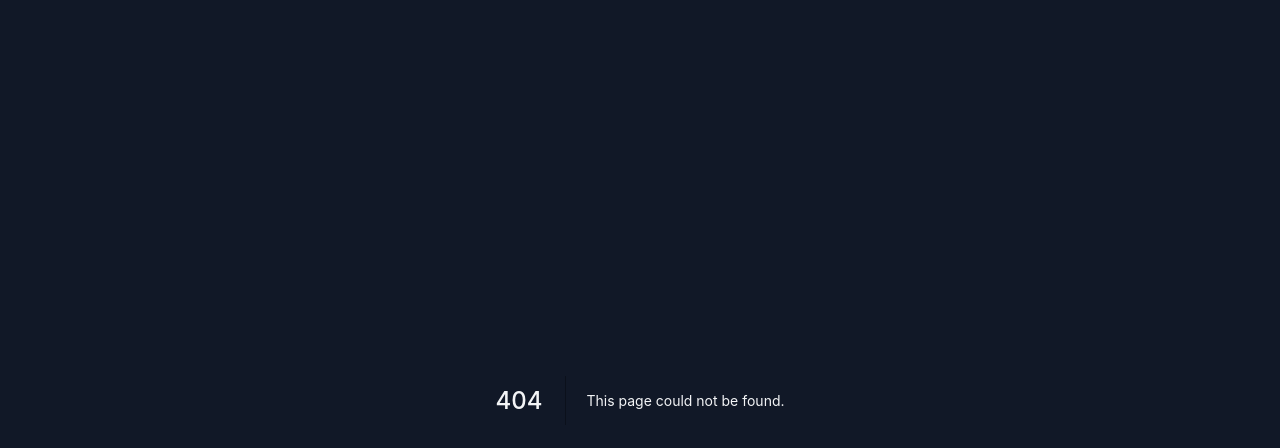
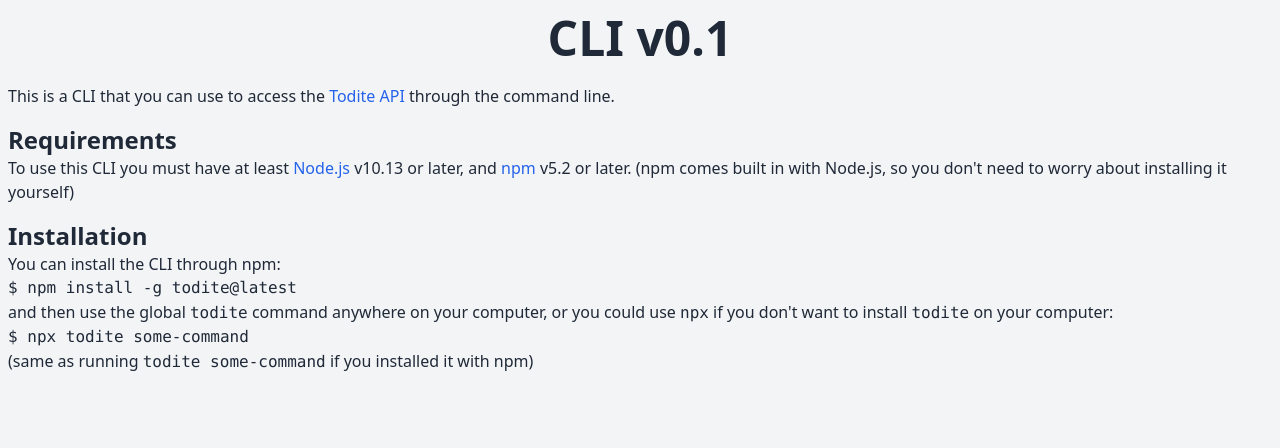
Before and after one commit to jsmon/todite, a Next.js app: page /docs/cli/v0.1 in a window 1280 px wide. Before the commit this address had no page. Shown: the top 448 px of the page. Built offline with nearby package versions, Linux system fonts and the light colour scheme.

Commit message:
Added CLI docs with description, requirements and installation

```diff
--- a/components/Header.tsx
+++ b/components/Header.tsx
@@ -2,7 +2,7 @@
 
 interface HeaderProps {
     page: 'about' | 'todos' | 'sign-in' | 'sign-up' | 'settings' | 'api-key' | 'api-docs' | 'contributors';
-    apiPage?: 'rest' | 'npm';
+    apiPage?: 'rest' | 'npm' | 'cli';
     apiVersion?: 'v1' | 'v0.1';
 }
 
@@ -16,7 +16,13 @@
     } else if (page === 'sign-in' || page === 'sign-up') {
         title = `Sign ${page === 'sign-in' ? 'In to' : 'Up for'} Todite`;
     } else if (page === 'api-docs') {
-        title = `${apiPage === 'rest' ? 'REST API' : 'npm package'} ${apiVersion}`;
+        if (apiPage === 'rest') {
+            title = `REST API ${apiVersion}`;
+        } else if (apiPage === 'npm') {
+            title = `npm package ${apiVersion}`;
+        } else {
+            title = `CLI ${apiVersion}`;
+        }
     } else if (page === 'api-key') {
         title = 'Your API Key';
     } else if (page === 'contributors') {
--- a/components/MetaData.tsx
+++ b/components/MetaData.tsx
@@ -4,7 +4,7 @@
 
 interface MetaDataProps {
     page: 'about' | 'sign-in' | 'sign-up' | 'todos' | 'settings' | 'api-key' | 'api-docs' | 'contributors';
-    apiPage?: 'rest' | 'npm';
+    apiPage?: 'rest' | 'npm' | 'cli';
     apiVersion?: 'v1' | 'v0.1';
 }
 
@@ -15,7 +15,13 @@
     } else if (page === 'sign-in' || page === 'sign-up') {
         title = `Todite | Sign ${page === 'sign-in' ? 'In' : 'Up'}`;
     } else if (page === 'api-docs') {
-        title = `Todite Dev | ${apiPage === 'rest' ? 'REST API' : 'npm package'} ${apiVersion}`;
+        if (apiPage === 'rest') {
+            title = `Todite Dev | REST API ${apiVersion}`;
+        } else if (apiPage === 'npm') {
+            title = `Todite Dev | npm package ${apiVersion}`;
+        } else {
+            title = `Todite Dev | CLI ${apiVersion}`;
+        }
     } else if (page === 'api-key') {
         title = 'Todite Dev | Your API Key';
     } else if (page === 'contributors') {
--- /dev/null
+++ b/pages/docs/cli/v0.1.tsx
@@ -0,0 +1,57 @@
+import React, { useState, useEffect } from 'react';
+
+import Link from 'next/link';
+
+import getSettings from '../../../utils/get-settings';
+
+import { Theme } from '../../../types/settings';
+
+import Header from '../../../components/Header';
+import MetaData from '../../../components/MetaData';
+
+const CliDocsV01 = () => {
+    const [theme, setTheme] = useState<Theme>('system');
+
+    useEffect(() => {
+        (async () => {
+            const settings = await getSettings();
+            setTheme(settings.theme);
+        })();
+    }, []);
+    useEffect(() => {
+        document.querySelector('html')!.classList.remove('dark', 'light');
+
+        if (theme === 'system') {
+            const newTheme = window.matchMedia('(prefers-color-scheme: light)').matches ? 'light' : 'dark';
+            document.querySelector('html')!.classList.add(newTheme);
+        } else {
+            document.querySelector('html')!.classList.add(theme);
+        }
+    }, [theme]);
+
+    return (
+        <div>
+            <MetaData page="api-docs" apiPage="cli" apiVersion="v0.1" />
+            <Header page="api-docs" apiPage="cli" apiVersion="v0.1" />
+            <main>
+                <section id="description" className="description p-2">
+                    <p>This is a CLI that you can use to access the <Link href="/docs/api/v1"><a className="text-blue-600 hover:underline focus:underline">Todite API</a></Link> through the command line.</p>
+                </section>
+                <section id="requirements" className="requirements p-2">
+                    <h2 className="font-bold text-2xl">Requirements</h2>
+                    <p>To use this CLI you must have at least <a href="https://nodejs.org/" target="_blank" rel="noopener noreferrer" className="text-blue-600 hover:underline focus:underline">Node.js</a> v10.13 or later, and <a href="https://www.npmjs.com/package/npm" target="_blank" rel="noopener noreferrer" className="text-blue-600 hover:underline focus:underline">npm</a> v5.2 or later. (npm comes built in with Node.js, so you don't need to worry about installing it yourself)</p>
+                </section>
+                <section id="installation" className="installation p-2">
+                    <h2 className="font-bold text-2xl">Installation</h2>
+                    <p>You can install the CLI through npm:</p>
+                    <pre><code>$ npm install -g todite@latest</code></pre>
+                    <p>and then use the global <code>todite</code> command anywhere on your computer, or you could use <code>npx</code> if you don't want to install <code>todite</code> on your computer:</p>
+                    <pre><code>$ npx todite some-command</code></pre>
+                    <p>(same as running <code>todite some-command</code> if you installed it with npm)</p>
+                </section>
+            </main>
+        </div>
+    );
+};
+
+export default CliDocsV01;
```
